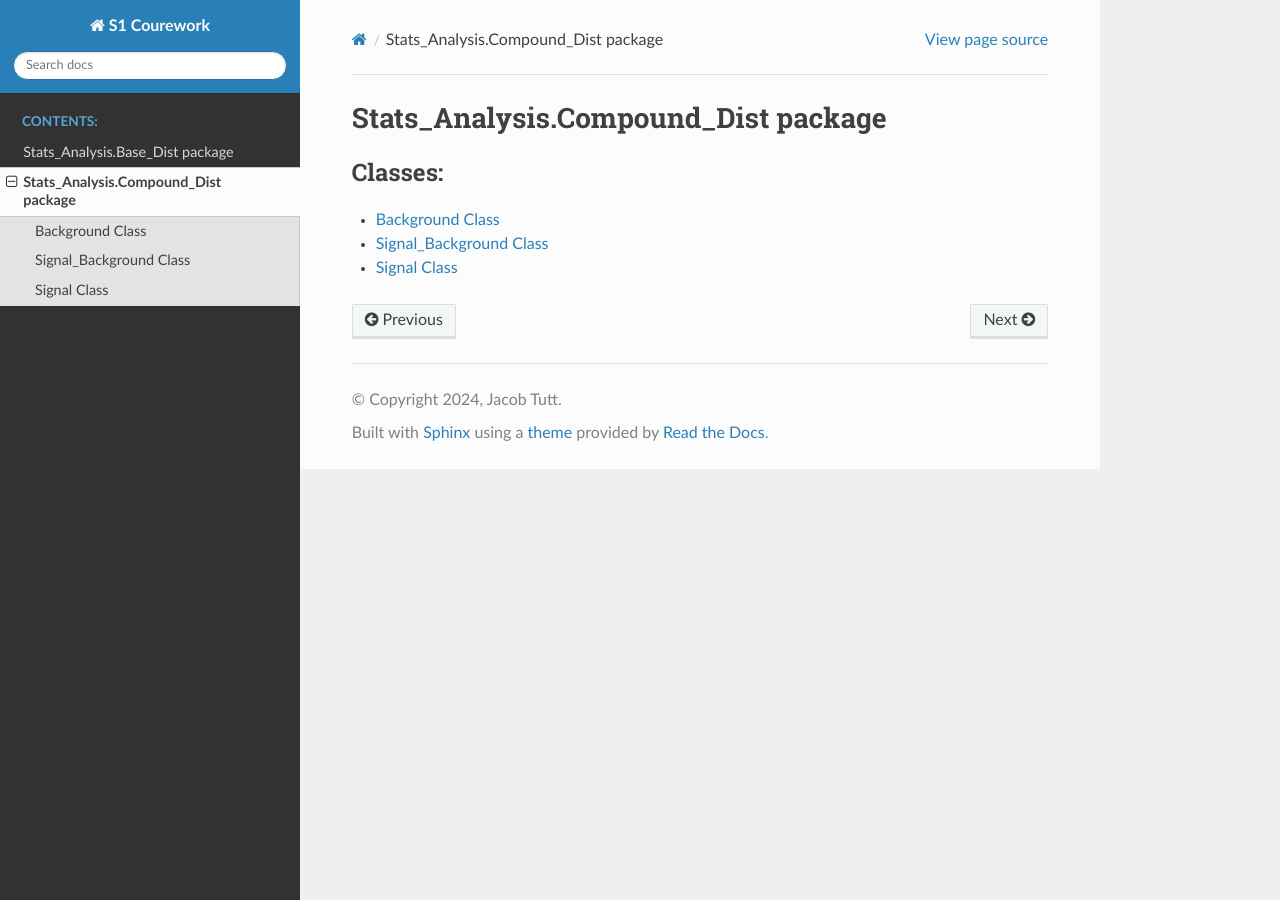
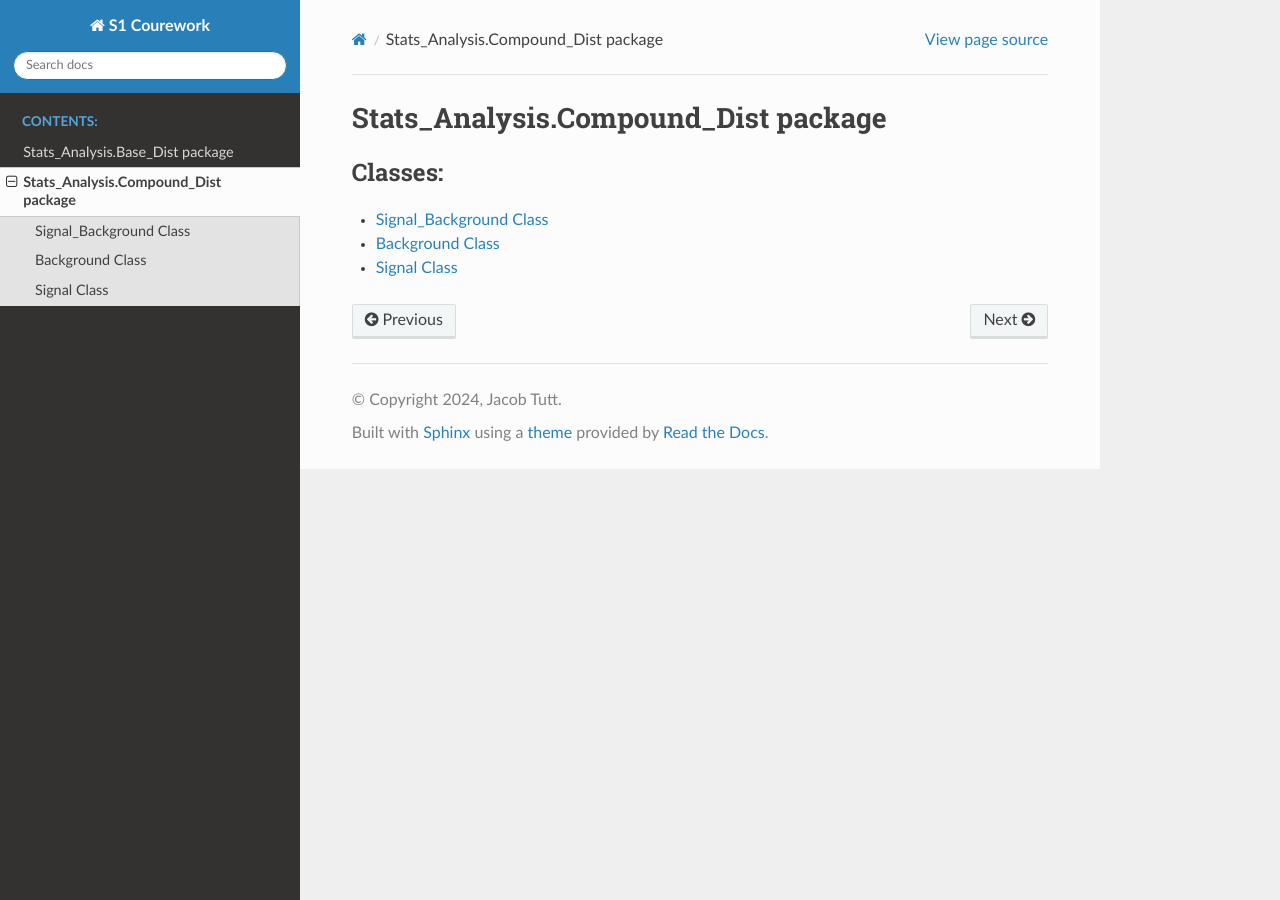
Before and after one commit to JacobTutt/stat_frequentist_analysis, a Sphinx documentation site: the page built from docs/source/Stats_Analysis/Compound_Dist/index.rst, in a window 1280 px wide. Built offline with Sphinx 7.4.7 and the Read the Docs theme 3.1.0, drawn with Linux system fonts in a browser that asks for light colours.

Commit message:
Rearrange html documentation

```diff
--- a/docs/source/Stats_Analysis/Compound_Dist/index.rst
+++ b/docs/source/Stats_Analysis/Compound_Dist/index.rst
@@ -5,6 +5,6 @@ Stats_Analysis.Compound_Dist package
    :maxdepth: 1
    :caption: Classes:
 
+   Signal_Background_Class
    Background_Class
-   Signal_Background_Class
    Signal_Class
```
